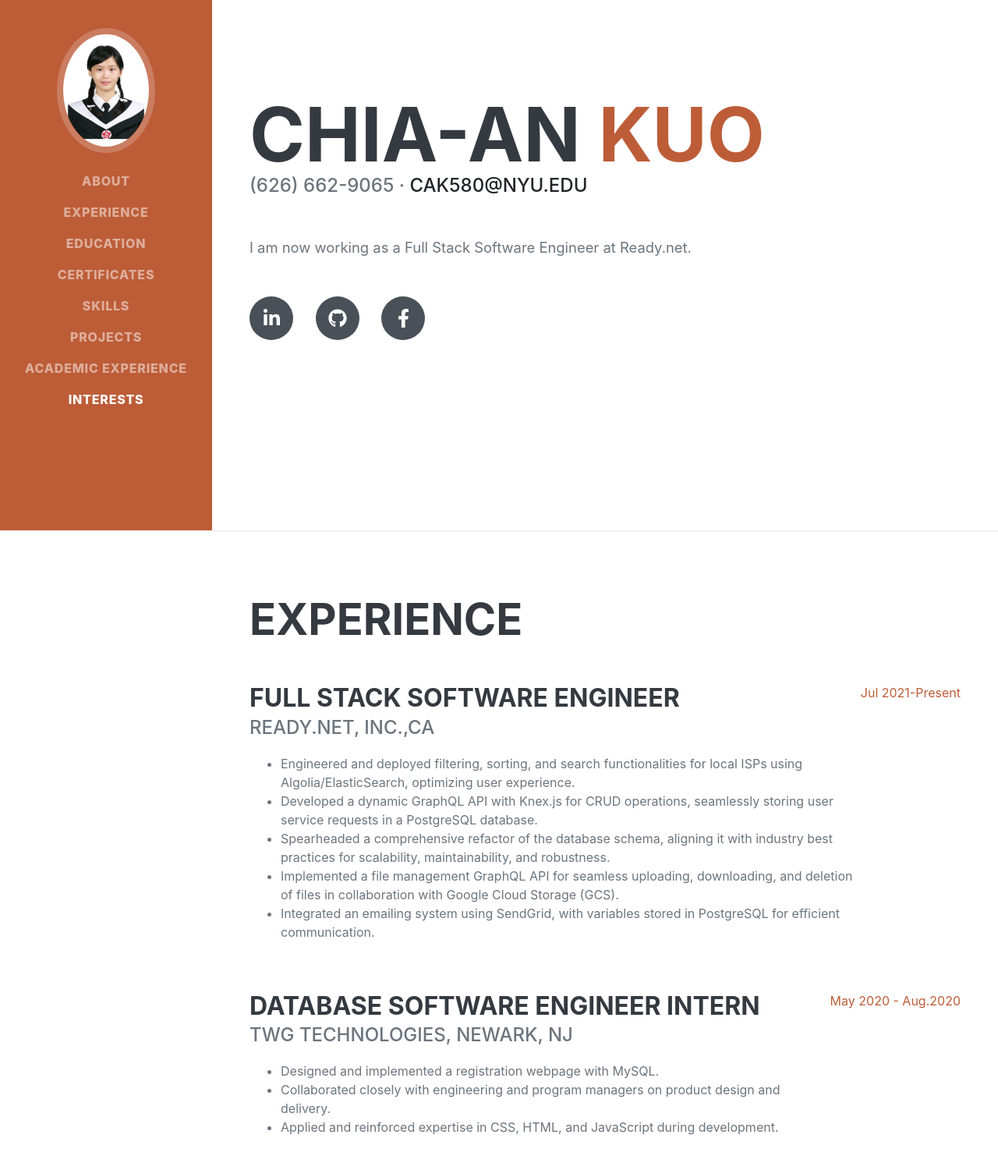
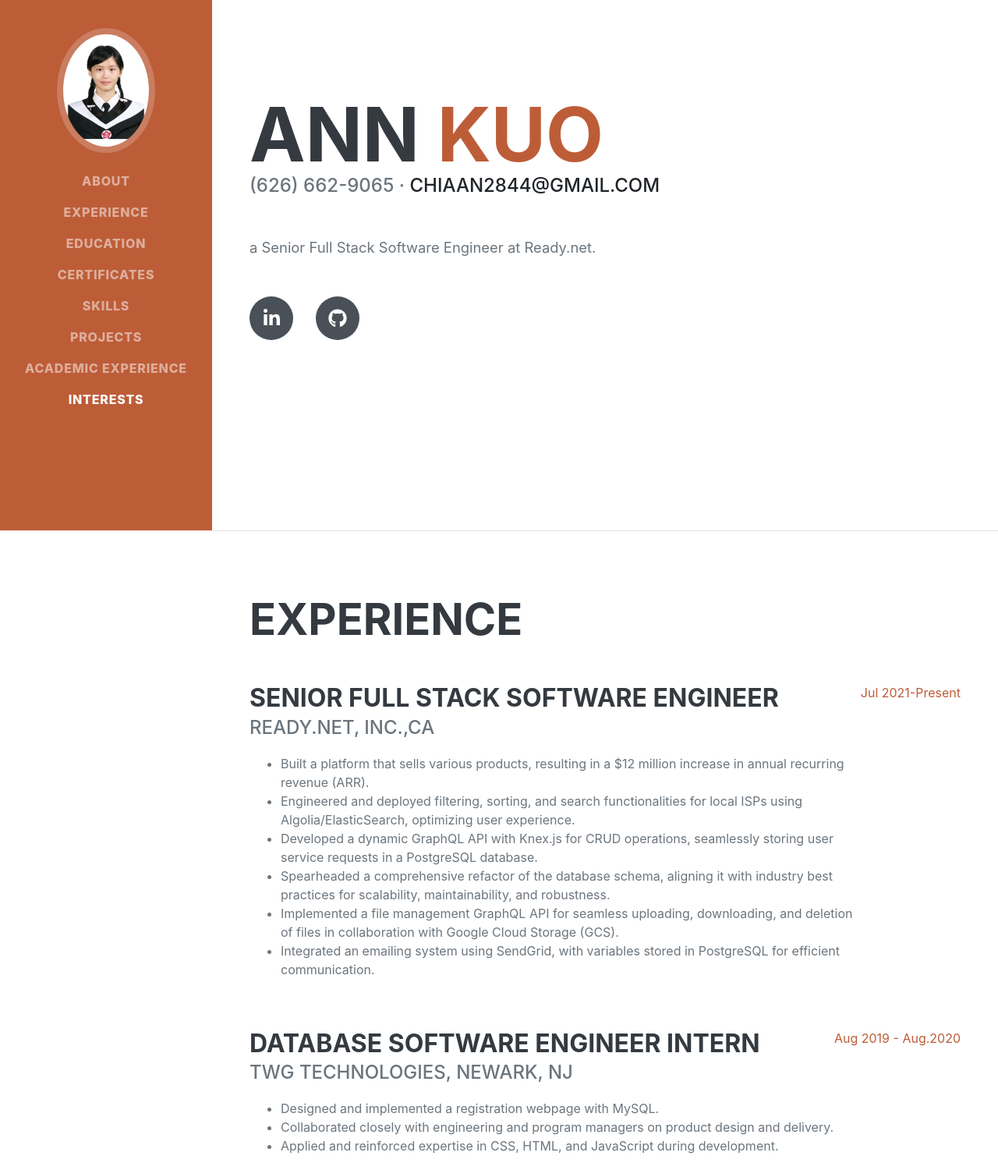
Before and after one commit to Ann0426/ann0426.github.io, a plain HTML site: page index.html in a window 1280 px wide. Shown: the part 120-1620 px from the top of the page at 78% size. Drawn offline with nearby package versions, Linux system fonts and the light colour scheme; a web font is replaced by a local one.

Commit message:
Update index.html

```diff
--- a/index.html
+++ b/index.html
@@ -5,7 +5,7 @@
         <meta name="viewport" content="width=device-width, initial-scale=1, shrink-to-fit=no" />
         <meta name="description" content="" />
         <meta name="author" content="" />
-        <title>Chia An Kuo Resume </title>
+        <title>Ann Kuo Resume </title>
         <link rel="icon" type="image/x-icon" href="assets/img/favicon.ico" />
         <!-- Font Awesome icons (free version)-->
         <script src="https://use.fontawesome.com/releases/v5.13.0/js/all.js" crossorigin="anonymous"></script>
@@ -42,19 +42,19 @@
             <section class="resume-section" id="about">
                 <div class="resume-section-content">
                     <h1 class="mb-0">
-                        Chia-An
+                        Ann
                         <span class="text-primary">Kuo</span>
                     </h1>
                     <div class="subheading mb-5">
                          (626) 662-9065 ·
-                        <a href="mailto:cak580@nyu.edu">cak580@nyu.edu</a>
+                        <a href="mailto:cak580@nyu.edu">chiaan2844@gmail.com</a>
                     </div>
-                    <p class="lead mb-5">I am now working as a Full Stack Software Engineer at Ready.net. </p>
+                    <p class="lead mb-5">a Senior Full Stack Software Engineer at Ready.net. </p>
 
                     <div class="social-icons">
                         <a class="social-icon" href="https://www.linkedin.com/in/chia-an-kuo-71996217b"><i class="fab fa-linkedin-in"></i></a>
                         <a class="social-icon" href="https://github.com/Ann0426"><i class="fab fa-github"></i></a>
-                        <a class="social-icon" href="https://www.facebook.com/profile.php?id=100005063986326"><i class="fab fa-facebook-f"></i></a>
+<!--                         <a class="social-icon" href="https://www.facebook.com/profile.php?id=100005063986326"><i class="fab fa-facebook-f"></i></a> -->
                     </div>
                 </div>
             </section>
@@ -65,10 +65,11 @@
                     <h2 class="mb-5">Experience</h2>
                     <div class="d-flex flex-column flex-md-row justify-content-between mb-5">
                         <div class="flex-grow-1">
-                            <h3 class="mb-0">Full Stack Software Engineer </h3>
+                            <h3 class="mb-0">Senior Full Stack Software Engineer </h3>
                             <div class="subheading mb-3">Ready.net, Inc.,CA</div>
                             <p>
                               <ul>
+                                <li>Built a platform that sells various products, resulting in a $12 million increase in annual recurring revenue (ARR).</li>
                                 <li>Engineered and deployed filtering, sorting, and search functionalities for local ISPs using Algolia/ElasticSearch, optimizing user experience.</li>
                                 <li>Developed a dynamic GraphQL API with Knex.js for CRUD operations, seamlessly storing user service requests in a PostgreSQL database.</li>
                                 <li>Spearheaded a comprehensive refactor of the database schema, aligning it with industry best practices for scalability, maintainability, and robustness.</li>
@@ -91,7 +92,7 @@
                               </ul>
                             </p>
                         </div>
-                        <div class="flex-shrink-0"><span class="text-primary">May 2020 - Aug.2020</span></div>
+                        <div class="flex-shrink-0"><span class="text-primary">Aug 2019 - Aug.2020</span></div>
                     </div>
                     <div class="d-flex flex-column flex-md-row justify-content-between mb-5">
                         <div class="flex-grow-1">
```
